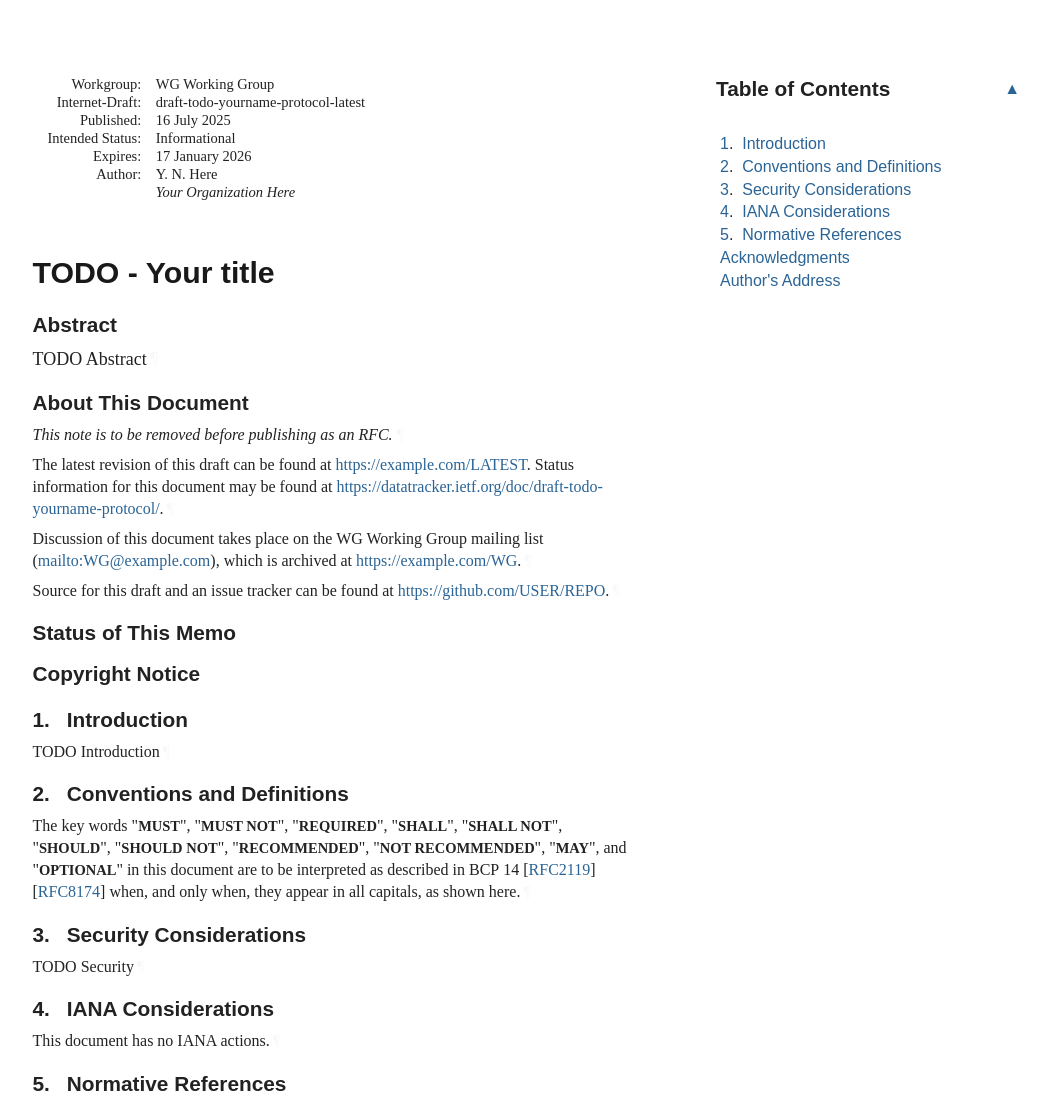
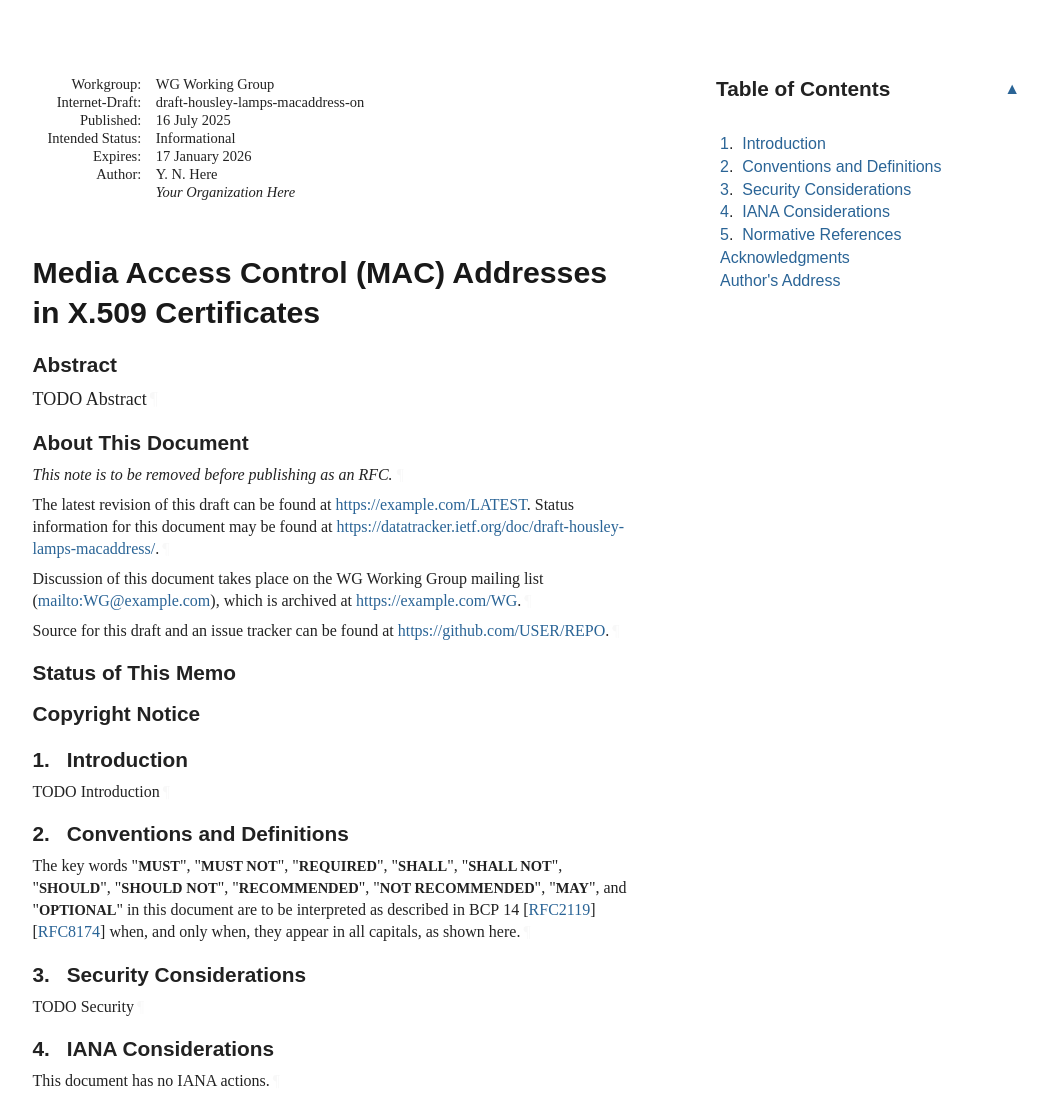
Before and after one commit to CBonnell/draft-housley-lamps-macaddress-on, a plain HTML site: page draft-housley-lamps-macaddress-on.html in a window 1280 px wide. Shown: the top 1100 px of the page, without its empty margins (92-1140 px from the left). Drawn offline with Linux system fonts and the light colour scheme; a web font is replaced by a local one.

Commit message:
Script updating gh-pages from 800019b. [ci skip]

```diff
--- a/draft-todo-yourname-protocol.html
+++ b/draft-housley-lamps-macaddress-on.html
@@ -4,7 +4,7 @@
 <meta charset="utf-8">
 <meta content="Common,Latin" name="scripts">
 <meta content="initial-scale=1.0" name="viewport">
-<title>TODO - Your title</title>
+<title>Media Access Control (MAC) Addresses in X.509 Certificates</title>
 <meta content="Your Name Here" name="author">
 <meta content="
        TODO Abstract
@@ -13,7 +13,7 @@
 <meta content="next generation" name="keyword">
 <meta content="unicorn" name="keyword">
 <meta content="sparkling distributed ledger" name="keyword">
-<meta content="draft-todo-yourname-protocol-latest" name="ietf.draft">
+<meta content="draft-housley-lamps-macaddress-on" name="ietf.draft">
 <!-- Generator version information:
   xml2rfc 3.29.0
     Python 3.12.11
@@ -29,7 +29,7 @@
     setuptools 80.9.0
     wcwidth 0.2.13
 -->
-<link href="draft-todo-yourname-protocol.xml" rel="alternate" type="application/rfc+xml">
+<link href="draft-housley-lamps-macaddress-on.xml" rel="alternate" type="application/rfc+xml">
 <link href="#copyright" rel="license">
 <style type="text/css">@font-face {
   font-family: 'Lora';
@@ -1045,7 +1045,7 @@ svg :is([fill="white"], [fill^="#fff"]) {
 <table class="ears">
 <thead><tr>
 <td class="left">Internet-Draft</td>
-<td class="center">TODO - Abbreviation</td>
+<td class="center">Media Access Control (MAC) Addresses in </td>
 <td class="right">July 2025</td>
 </tr></thead>
 <tfoot><tr>
@@ -1060,7 +1060,7 @@ svg :is([fill="white"], [fill^="#fff"]) {
 <dt class="label-workgroup">Workgroup:</dt>
 <dd class="workgroup">WG Working Group</dd>
 <dt class="label-internet-draft">Internet-Draft:</dt>
-<dd class="internet-draft">draft-todo-yourname-protocol-latest</dd>
+<dd class="internet-draft">draft-housley-lamps-macaddress-on</dd>
 <dt class="label-published">Published:</dt>
 <dd class="published">
 <time datetime="2025-07-16" class="published">16 July 2025</time>
@@ -1078,7 +1078,7 @@ svg :is([fill="white"], [fill^="#fff"]) {
 </dd>
 </dl>
 </div>
-<h1 id="title">TODO - Your title</h1>
+<h1 id="title">Media Access Control (MAC) Addresses in X.509 Certificates</h1>
 <section id="section-abstract">
       <h2 id="abstract"><a href="#abstract" class="selfRef">Abstract</a></h2>
 <p id="section-abstract-1">TODO Abstract<a href="#section-abstract-1" class="pilcrow">¶</a></p>
@@ -1090,7 +1090,7 @@ svg :is([fill="white"], [fill^="#fff"]) {
 <p id="section-note.1-1">This note is to be removed before publishing as an RFC.<a href="#section-note.1-1" class="pilcrow">¶</a></p>
 <p id="section-note.1-2">
         The latest revision of this draft can be found at <span><a href="https://example.com/LATEST">https://example.com/LATEST</a></span>.
-        Status information for this document may be found at <span><a href="https://datatracker.ietf.org/doc/draft-todo-yourname-protocol/">https://datatracker.ietf.org/doc/draft-todo-yourname-protocol/</a></span>.<a href="#section-note.1-2" class="pilcrow">¶</a></p>
+        Status information for this document may be found at <span><a href="https://datatracker.ietf.org/doc/draft-housley-lamps-macaddress/">https://datatracker.ietf.org/doc/draft-housley-lamps-macaddress/</a></span>.<a href="#section-note.1-2" class="pilcrow">¶</a></p>
 <p id="section-note.1-3">
         Discussion of this document takes place on the
         WG Working Group mailing list (<span><a href="mailto:WG@example.com">mailto:WG@example.com</a></span>),
```
Also changed, not shown: index.html (+4 -4 lines), draft-housley-lamps-macaddress-on.txt.
